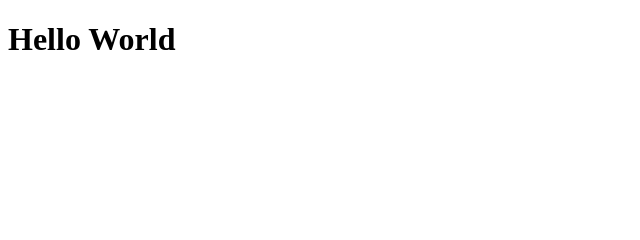
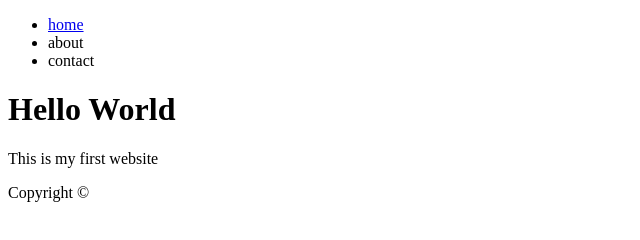
Before and after one commit to dahltina/rainy-days, a plain HTML site: page index.html in a window 1280 px wide. Shown: the whole page, without its empty margins (0-640 px from the left). Drawn offline with Linux system fonts and the light colour scheme.

Commit message:
Structured content

```diff
--- a/index.html
+++ b/index.html
@@ -2,8 +2,26 @@
 <html>
   <head>
     <title>My First Project</title>
+    <meta
+      name="description"
+      content="My website about stuff I don't know yet"
+    />
+    <meta name="viewport" content="width=device-width, initial-scale=1.0" />
   </head>
   <body>
-    <h1>Hello World</h1>
+    <header>
+      <nav>
+        <ul>
+          <li><a href="index.html">home</a></li>
+          <li>about</li>
+          <li>contact</li>
+        </ul>
+      </nav>
+    </header>
+    <main>
+      <h1>Hello World</h1>
+      <p>This is my first website</p>
+    </main>
   </body>
+  <footer>Copyright &copy;</footer>
 </html>
```
